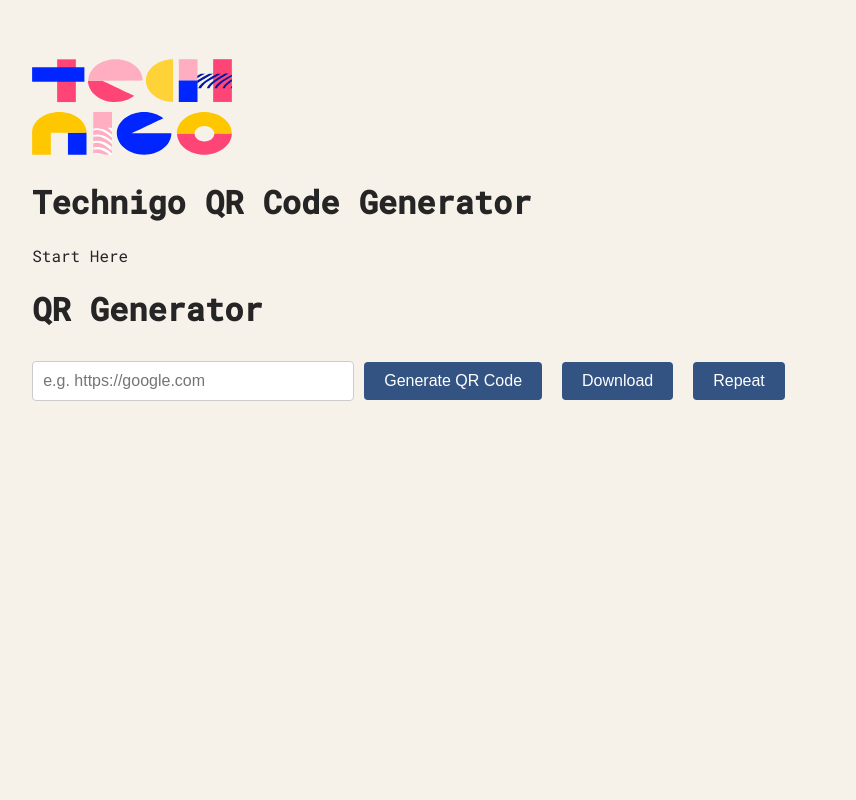
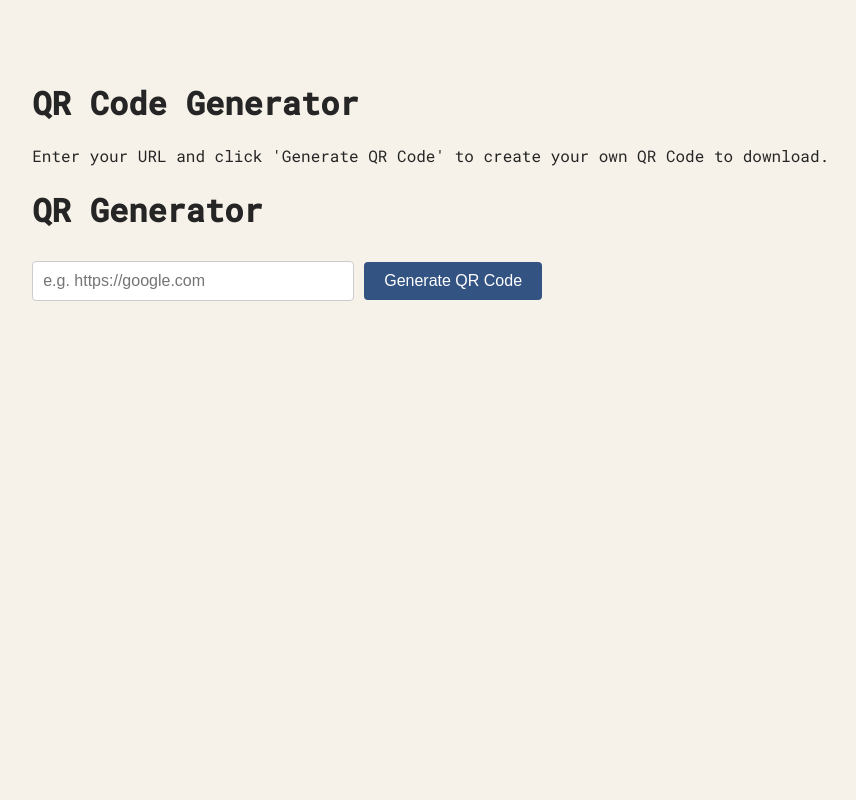
Before and after one commit to Technigo/project-custom-hooks-qr-code-generator-vite, a React (Vite) app: page / in a window 1280 px wide. Shown: the top 800 px of the page, without its empty margins (27-883 px from the left). Built offline with nearby package versions, Linux system fonts and the light colour scheme.

Commit message:
got repeat and download buttons to hide and display

```diff
--- a/src/App.jsx
+++ b/src/App.jsx
@@ -2,7 +2,6 @@
 // The App component serves as a user interface for generating and downloading QR codes, utilizing the custom hook useQRCodeGenerator which encapsulates the logic for QR code generation and management. When rendered, the component displays a title ("Technigo QR Code Generator") and conditionally renders either an input field and a "Generate" button or a generated QR code image, a "Download" button, and a "Repeat" button, based on the showInput state variable. If showInput is true, users can input a URL and generate a QR code by clicking the "Generate" button. Once generated, the input field and "Generate" button are replaced by the QR code image and additional buttons. The "Download" button triggers a download of the QR code image, and the "Repeat" button resets the UI to allow for generating a new QR code. The url, setUrl, qr, showInput, generateQRCode, downloadQRCode, and repeatAction variables and functions are derived from the useQRCodeGenerator hook, providing the necessary state and actions to manage the QR code generation process.
 import logo from "./assets/technigo-logo.svg";
 // Import the custom hook useQRCodeGenerator
-import { QrExample } from "./components/QrExample";
 import { useQRCodeGenerator } from "./hooks/useQRCodeGenerator";
 import { useState, useEffect } from "react";
 import "./index.css";
@@ -18,26 +17,29 @@ export const App = () => {
     qr,
     downloadQRCode,
     repeatAction,
-    setInputToggle,
-    inputToggle,
+    hideButtons,
+    setHideButtons,
   } = useQRCodeGenerator();
 
   function handleDownloadClick() {
-    setInputToggle(false);
     downloadQRCode();
+    setHideButtons(true);
   }
 
   function handleRepeatClick() {
     repeatAction();
+    setHideButtons(true);
   }
 
   // Return the JSX to render the component
   return (
-    <div className="">
+    <div>
       {/* Render the title */}
-      <img className="logo" src={logo} alt="" />
-      <h1>Technigo QR Code Generator</h1>
-      <p>Start Here</p>
+      <h1>QR Code Generator</h1>
+      <p>
+        Enter your URL and click 'Generate QR Code' to create your own QR Code
+        to download.{" "}
+      </p>
 
       <h1>QR Generator</h1>
       <input
@@ -50,10 +52,18 @@ export const App = () => {
       <>
         <img src={qr} />
         <a href={qr} download="qrcode.png">
-          <button onClick={handleDownloadClick}> Download </button>
+          <button
+            className={hideButtons ? "buttonDisplay" : "buttonHide"}
+            onClick={handleDownloadClick}
+          >
+            Download
+          </button>
         </a>
 
-        <button id="buttonRepeat" onClick={handleRepeatClick}>
+        <button
+          className={hideButtons ? "buttonDisplay" : "buttonHide"}
+          onClick={handleRepeatClick}
+        >
           Repeat
         </button>
       </>
--- a/src/hooks/useQRCodeGenerator.jsx
+++ b/src/hooks/useQRCodeGenerator.jsx
@@ -11,10 +11,11 @@ export const useQRCodeGenerator = () => {
   const [qr, setQr] = useState("");
 
   //variable to toggle the visibility of the input element - boolean value
-  const [inputToggle, setInputToggle] = useState(true);
+  const [hideButtons, setHideButtons] = useState(false);
 
   // Function to generate a QR code from the input URL
   const generateQRCode = () => {
+    setHideButtons(true);
     // HINT 1: Utilize the qrccode library that converts a URL to a QR code data URL.
     // Use the Import of the qrcode and chain to the native method toDataUrl() much like the example provided and specify the data within the object that you will be passing such as the {url, {width, margin, color:{dark, light}}} which containes the information to generate the qr-code and url. Lastly, this native method toDataUrl() will contain a callback function  that will update the qr variable and will also update the variable toggling the visibility of the input element.
     QRCode.toDataURL(
@@ -29,7 +30,6 @@ export const useQRCodeGenerator = () => {
       },
       (err, url) => {
         if (err) return console.error(err);
-        console.log(url);
         setQr(url);
       }
     );
@@ -74,7 +74,7 @@ export const useQRCodeGenerator = () => {
     // HINT 10: Programmatically trigger a click on the anchor element to initiate the download.
     // ...
     anchor.addEventListener("click", () => {
-      setInputToggle(true);
+      setHideButtons(false);
       anchor.remove();
       repeatAction();
     });
@@ -88,7 +88,7 @@ export const useQRCodeGenerator = () => {
     // Reset the qr state to an empty string
     setQr("");
     // Show the input element back to true :)
-    setInputToggle(true);
+    setHideButtons(true);
   };
 
   // Return the state variables and functions to be used in the component
@@ -99,7 +99,7 @@ export const useQRCodeGenerator = () => {
     qr,
     downloadQRCode,
     repeatAction,
-    setInputToggle,
-    inputToggle,
+    hideButtons,
+    setHideButtons,
   };
 };
--- a/src/index.css
+++ b/src/index.css
@@ -33,13 +33,14 @@ button:hover {
   background-color: #23375d;
 }
 
-.buttonRepeat {
+.buttonHide {
   display: none;
 }
 
-a {
-  text-decoration: none;
+.buttonDisplay {
+  display: block;
 }
+
 input {
   padding: 10px;
   font-size: 16px;
```
